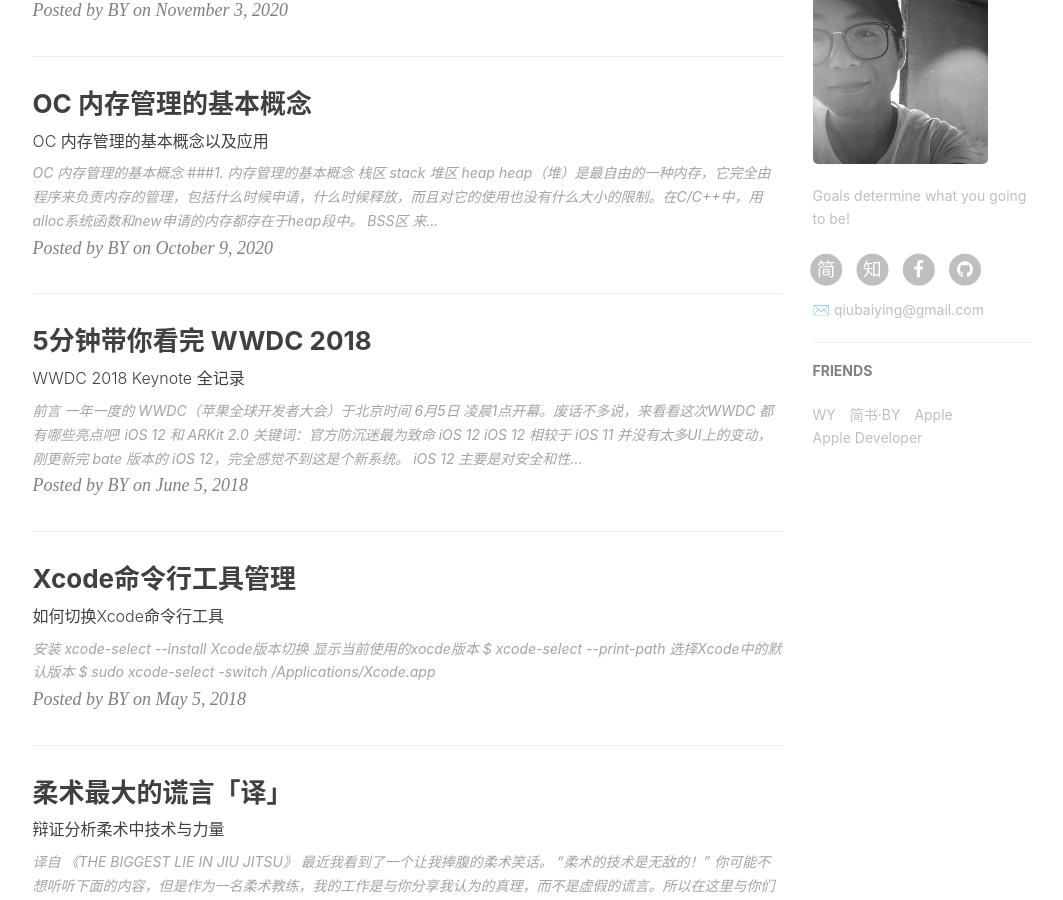
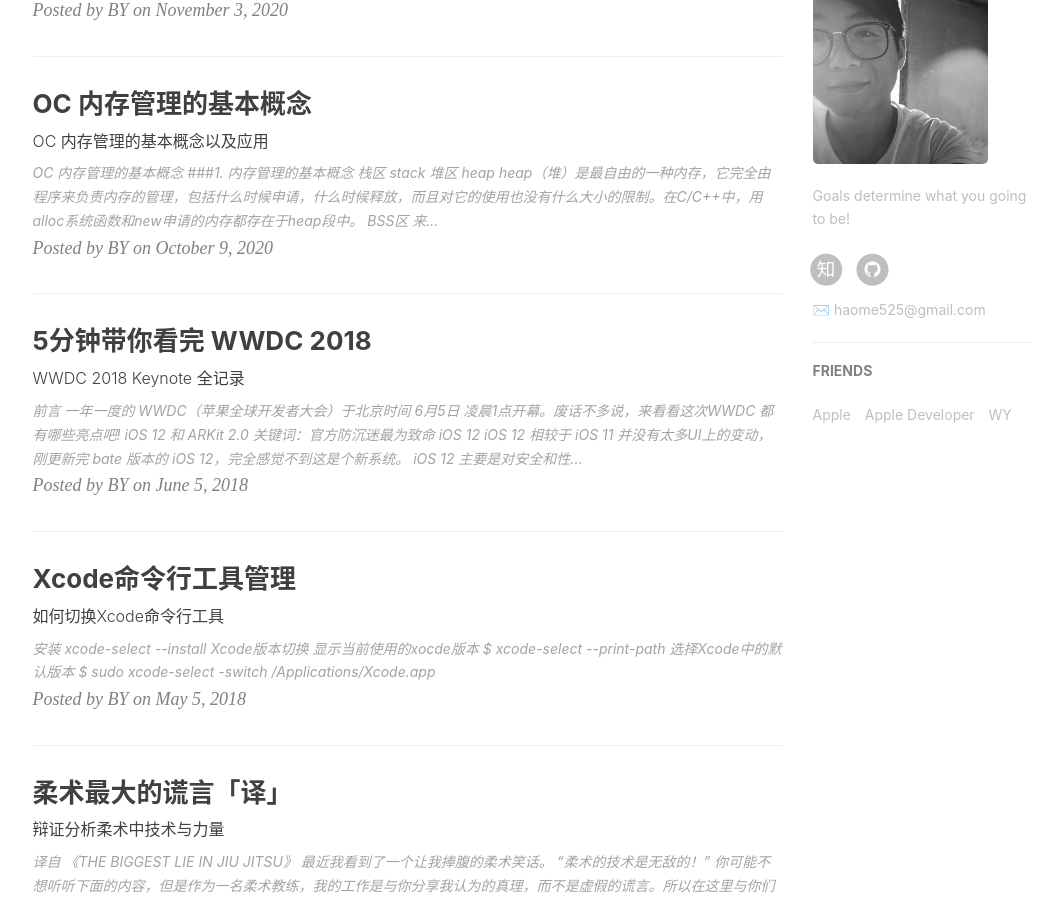
Before and after one commit to haome525/haome525.github.io, a Jekyll site: the page built from index.html, in a window 1280 px wide and 900 px high, scrolled down 880 px. Shown: the whole window, without its empty margins (135-1198 px from the left). Built offline with Jekyll 4.4.1, drawn with Linux system fonts in a browser that asks for light colours; nearby versions of some CDN libraries; the list of posts is cut into pages by our own code; comment, search, counter and statistics services are not loaded; some of the changed lines change nothing that is shown.

Commit message:
Update _config.yml

```diff
--- a/_config.yml
+++ b/_config.yml
@@ -1,13 +1,13 @@
 # Site settings
 title: BY Blog
-SEOTitle: 柏荧的博客 | BY Blog
+SEOTitle: nianhuaiju的博客 | BY Blog
 header-img: img/post-bg-desk.jpg
-email: qiubaiying@gmail.com
+email: haome525@gmail.com
 description: "Every failure is leading towards success."
-keyword: "BY, BY Blog, 柏荧的博客, qiubaiying, 邱柏荧, iOS, Apple, iPhone"
-url: "http://qiubaiying.github.io"          # your host, for absolute URL
+keyword: "BY, BY Blog, nianhuaiju的博客, nianhuaiju, iOS, Apple, iPhone"
+url: "http://nianhuaiju.github.io"          # your host, for absolute URL
 baseurl: ""      # for example, '/blog' if your blog hosted on 'host/blog'
-github_repo: "https://github.com/qiubaiying/qiubaiying.github.io.git" # you code repository
+github_repo: "https://github.com/nianhuaiju/nianhuaiju.github.io.git" # you code repository
 
 # Sidebar settings
 sidebar: true                           # whether or not using Sidebar.
@@ -18,12 +18,12 @@
 
 # SNS settings
 RSS: false
-# weibo_username:     qiubaiying
-zhihu_username:     qiubaiying
-github_username:    qiubaiying
-facebook_username:  baiying.qiu.7
-jianshu_username:   e71990ada2fd
-#twitter_username:   qiubaiying
+# weibo_username:     nianhuaiju
+zhihu_username:     nianhuaiju
+github_username:    nianhuaiju
+# facebook_username:  baiying.qiu.7
+# jianshu_username:   e71990ada2fd
+# twitter_username:   qiubaiying
 
 
 
@@ -64,7 +64,7 @@
   enable: true    #是否开启Gitalk评论
   clientID: f2c84e7629bb1446c1a4                            #生成的clientID
   clientSecret: ca6d6139d1e1b8c43f8b2e19492ddcac8b322d0d    #生成的clientSecret
-  repo: qiubaiying.github.io    #仓库名称
+  repo: nianhuaiju.github.io    #仓库名称
   owner: qiubaiying    #github用户名
   admin: qiubaiying
   distractionFreeMode: true #是否启用类似FB的阴影遮罩
@@ -74,11 +74,11 @@
 
 # Analytics settings
 # Baidu Analytics
-ba_track_id: b50bf2b12b5338a1845e33832976fd68
+# ba_track_id: b50bf2b12b5338a1845e33832976fd68
 
 # Google Analytics
-ga_track_id: 'UA-90855596-1'            # Format: UA-xxxxxx-xx
-ga_domain: qiubaiying.top               # 默认的是 auto, 这里我是自定义了的域名，你如果没有自己的域名，需要改成auto
+# ga_track_id: 'UA-90855596-1'            # Format: UA-xxxxxx-xx
+# ga_domain: qiubaiying.top               # 默认的是 auto, 这里我是自定义了的域名，你如果没有自己的域名，需要改成auto
 
 
 
@@ -98,17 +98,14 @@
 
 # Friends
 friends: [
-    {
-        title: "WY",
-        href: "http://zhengwuyang.com"
-    },{
-        title: "简书·BY",
-        href: "http://www.jianshu.com/u/e71990ada2fd"
-    },{
+   {
         title: "Apple",
         href: "https://apple.com"
     },{
         title: "Apple Developer",
         href: "https://developer.apple.com/"
+    }, {
+        title: "WY",
+        href: "http://zhengwuyang.com"
     }
 ]
```
